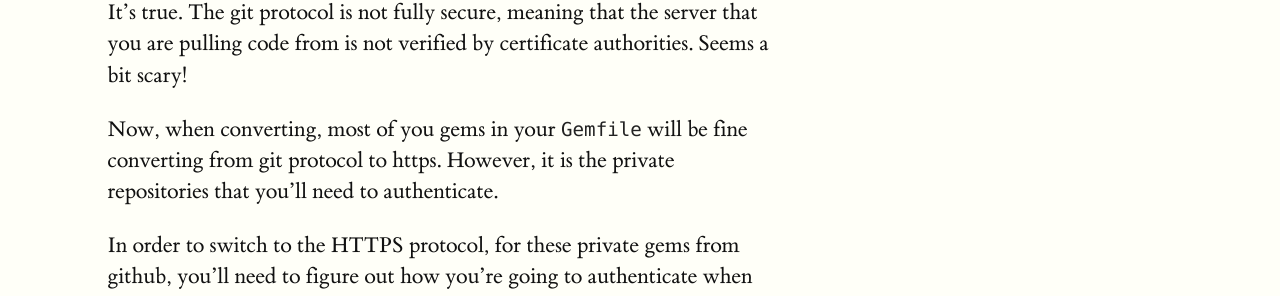
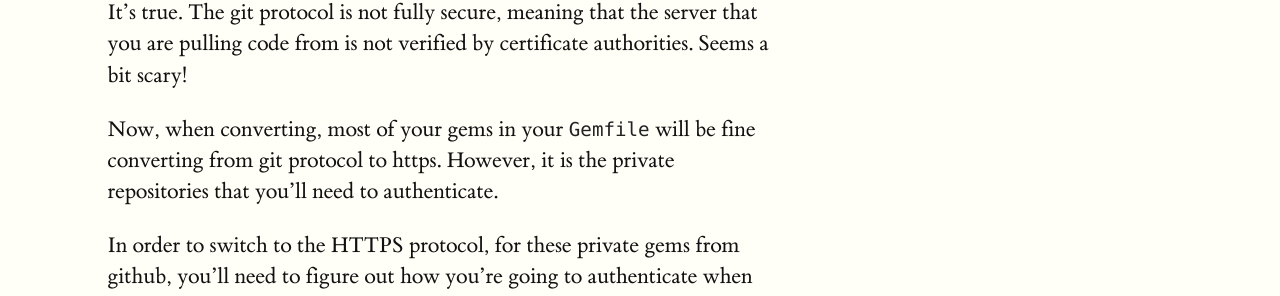
Before and after one commit to hjhart/hjhart.blog, a Jekyll site: the page built from _posts/2017-04-05-using-bundler-to-securely-install-your-private-github-gems.markdown, in a window 1280 px wide and 900 px high, scrolled down 456 px. Shown: the part 144-440 px from the top of the window. Built offline with Jekyll 4.4.1, drawn with Linux system fonts in a browser that asks for light colours; comment, search, counter and statistics services are not loaded.

```diff
--- a/_posts/2017-04-05-using-bundler-to-securely-install-your-private-github-gems.markdown
+++ b/_posts/2017-04-05-using-bundler-to-securely-install-your-private-github-gems.markdown
@@ -11,7 +12,7 @@ Do you see this message all the time when you run `bundle install`?
 
 It's true. The git protocol is not fully secure, meaning that the server that you are pulling code from is not verified by certificate authorities. Seems a bit scary!
 
-Now, when converting, most of you gems in your `Gemfile` will be fine converting from git protocol to https. However, it is the private repositories that you'll need to authenticate.
+Now, when converting, most of your gems in your `Gemfile` will be fine converting from git protocol to https. However, it is the private repositories that you'll need to authenticate.
 
 In order to switch to the HTTPS protocol, for these private gems from github, you'll need to figure out how you're going to authenticate when deploying, shipping to CI, or setting up a new workstation.
 
```
Also changed, not shown: other parts of _posts/2017-04-05-using-bundler-to-securely-install-your-private-github-gems.markdown (+1 -0 lines).
